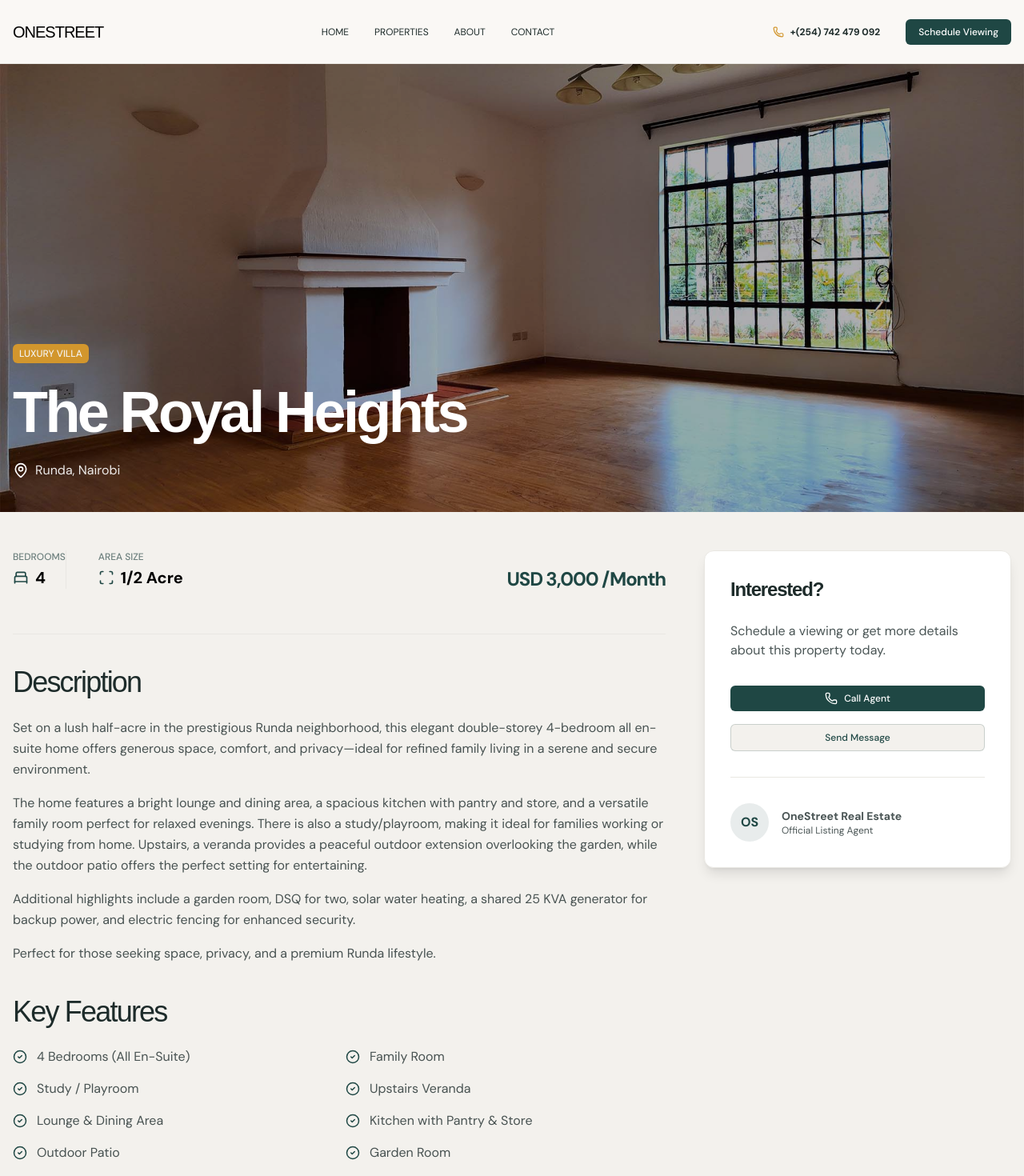
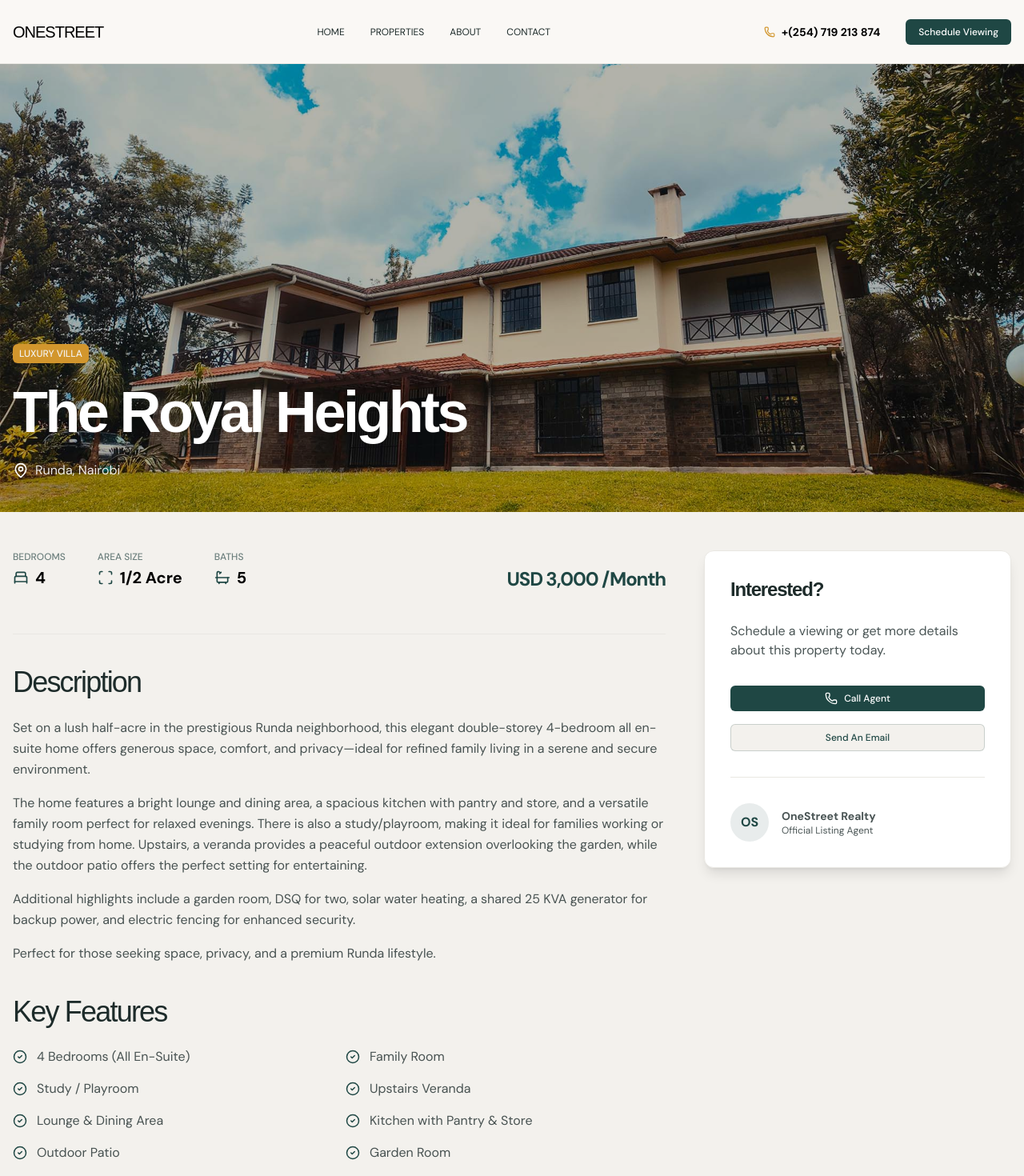
Before and after one commit to samuel-mukabi/OneStreet, a Next.js app: page /properties/1 in a window 1280 px wide. Shown: the top 1470 px of the page at 80% size. Built offline with nearby package versions, Linux system fonts and the light colour scheme; a web font is replaced by a local one.

Commit message:
Added the first real property

```diff
--- a/app/components/NavBar.tsx
+++ b/app/components/NavBar.tsx
@@ -29,7 +29,7 @@ const NavBar = () => {
                 <div className="hidden lg:flex items-center gap-8">
                     <div className="flex items-center gap-2">
                         <Phone size={14} className="text-accent" />
-                        <h6 className="cursor-pointer font-bold">+(254) 742 479 092</h6>
+                        <Link href={`tel:0719213874`} className="cursor-pointer font-bold text-sm!">+(254) 719 213 874</Link>
                     </div>
                     <Link href={'/contact'} className="btn-primary">Schedule Viewing</Link>
                 </div>
@@ -68,7 +68,7 @@ const NavBar = () => {
                     <div className="mt-auto space-y-6">
                         <div className="space-y-2">
                             <p className="text-xs text-muted uppercase tracking-widest font-bold">Inquiries</p>
-                            <p className="text-base font-bold">+(254) 742 479 092</p>
+                            <Link href={'tel:0719213874'} className="text-base font-bold">+(254) 719 213 874</Link>
                         </div>
                         <Link
                             href="/contact"
--- a/app/contact/page.tsx
+++ b/app/contact/page.tsx
@@ -7,13 +7,13 @@ const ContactPage = () => {
         {
             icon: <Phone size={20} />,
             title: "Phone",
-            details: "+(254) 742479092",
+            details: "+(254) 719 213 874",
             sub: "Mon - Fri, 9am - 6pm"
         },
         {
             icon: <Mail size={20} />,
             title: "Email",
-            details: "concierge@onestreet.com",
+            details: "realtyonestreet@gmail.com",
             sub: "Support 24/7"
         },
         {
--- a/app/data/properties.json
+++ b/app/data/properties.json
@@ -1,8 +1,9 @@
 [
   {
     "id": 1,
-    "image": "/house_1/photos/living room.jpg",
+    "image": "/house_1/photos/outdoor.jpg",
     "gallery": [
+      "/house_1/photos/outdoor.jpg",
       "/house_1/photos/living room.jpg",
       "/house_1/photos/dining.jpg",
       "/house_1/photos/kitchen.jpg",
@@ -24,7 +25,6 @@
       "/house_1/photos/general washroom.jpg",
       "/house_1/photos/laundry.jpg",
       "/house_1/photos/master walkin.jpg",
-      "/house_1/photos/outdoor.jpg",
       "/house_1/photos/pantry 2.jpg",
       "/house_1/photos/pantry.jpg",
       "/house_1/photos/stairs up.jpg",
@@ -38,6 +38,7 @@
     "name": "The Royal Heights",
     "location": "Runda, Nairobi",
     "rooms": 4,
+    "baths": 5,
     "size": "1/2 Acre",
     "description": "Set on a lush half-acre in the prestigious Runda neighborhood, this elegant double-storey 4-bedroom all en-suite home offers generous space, comfort, and privacy—ideal for refined family living in a serene and secure environment.\n\nThe home features a bright lounge and dining area, a spacious kitchen with pantry and store, and a versatile family room perfect for relaxed evenings. There is also a study/playroom, making it ideal for families working or studying from home. Upstairs, a veranda provides a peaceful outdoor extension overlooking the garden, while the outdoor patio offers the perfect setting for entertaining.\n\nAdditional highlights include a garden room, DSQ for two, solar water heating, a shared 25 KVA generator for backup power, and electric fencing for enhanced security. \n\n Perfect for those seeking space, privacy, and a premium Runda lifestyle.\n\n",
     "features": [
@@ -59,6 +60,11 @@
       "2 Months Rent Deposit",
       "1 Month Rent in Advance",
       "Minimum 2-Year Lease"
-    ]
+    ],
+    "contact": {
+      "email": "realtyonestreet@gmail.com",
+      "phone": "+254 719213874",
+      "address": "123 Main St, Nairobi, Kenya"
+    }
   }
 ]
--- a/app/design/CardDesign.tsx
+++ b/app/design/CardDesign.tsx
@@ -12,6 +12,7 @@ export interface Property {
     location: string;
     rooms: number;
     size: string;
+    baths: number;
     description: string;
 }
 
--- a/app/properties/[id]/page.tsx
+++ b/app/properties/[id]/page.tsx
@@ -4,7 +4,7 @@ import {useParams} from 'next/navigation'
 import Image from 'next/image'
 import {useState} from 'react'
 import propertiesData from "@/app/data/properties.json"
-import {BedSingle, Scan, MapPin, Phone, CheckCircle2, X, ChevronLeft, ChevronRight} from "lucide-react"
+import {BedSingle, Scan, MapPin, Phone, CheckCircle2, X, ChevronLeft, ChevronRight, Bath} from "lucide-react"
 import Link from "next/link";
 
 const PropertyPage = () => {
@@ -74,7 +74,7 @@ const PropertyPage = () => {
                 <div className="lg:col-span-2 space-y-10">
                     {/* Features/Stats */}
                     <div className="md:flex-between flex-col md:flex-row space-y-6 border-b border-border pb-8">
-                        <div className="flex flex-wrap">
+                        <div className="flex-center gap-10">
                             <div className="flex flex-col gap-1">
                                 <span className="text-muted text-xs uppercase font-medium">Bedrooms</span>
                                 <div className="flex items-center gap-2">
@@ -82,11 +82,18 @@ const PropertyPage = () => {
                                     <span className="text-xl font-bold">{property.rooms}</span>
                                 </div>
                             </div>
-                            <div className="flex flex-col gap-1 border-l border-border pl-10">
+                            <div className="flex flex-col gap-1">
                                 <span className="text-muted text-xs uppercase font-medium">Area Size</span>
                                 <div className="flex items-center gap-2">
                                     <Scan size={20} className="text-primary"/>
                                     <span className="text-xl font-bold">{property.size}</span>
+                                </div>
+                            </div>
+                            <div className="flex flex-col gap-1">
+                                <span className="text-muted text-xs uppercase font-medium">Baths</span>
+                                <div className="flex items-center gap-2">
+                                    <Bath size={20} className="text-primary"/>
+                                    <span className="text-xl font-bold">{property.baths}</span>
                                 </div>
                             </div>
                         </div>
@@ -116,6 +123,23 @@ const PropertyPage = () => {
                                         <p>{feature}</p>
                                     </div>
                                 ))}
+                            </div>
+                        </div>
+                    )}
+
+                    {/* Lease Terms */}
+                    {property.terms && (
+                        <div>
+                            <h2 className="mb-6">Lease Terms</h2>
+                            <div className="bg-secondary/50">
+                                <ul className="space-y-3">
+                                    {property.terms.map((term, index) => (
+                                        <li key={index} className="flex items-start gap-3">
+                                            <div className="mt-1.5 h-1.5 w-1.5 rounded-full bg-primary shrink-0"/>
+                                            <p className="font-medium">{term}</p>
+                                        </li>
+                                    ))}
+                                </ul>
                             </div>
                         </div>
                     )}
@@ -193,22 +217,6 @@ const PropertyPage = () => {
                         </div>
                     )}
 
-                    {/* Lease Terms */}
-                    {property.terms && (
-                        <div>
-                            <h2 className="mb-6">Lease Terms</h2>
-                            <div className="bg-secondary/50">
-                                <ul className="space-y-3">
-                                    {property.terms.map((term, index) => (
-                                        <li key={index} className="flex items-start gap-3">
-                                            <div className="mt-1.5 h-1.5 w-1.5 rounded-full bg-primary shrink-0"/>
-                                            <p className="font-medium">{term}</p>
-                                        </li>
-                                    ))}
-                                </ul>
-                            </div>
-                        </div>
-                    )}
                 </div>
 
                 {/* Sidebar / Contact Info */}
@@ -219,13 +227,16 @@ const PropertyPage = () => {
                             today.</p>
 
                         <div className="space-y-4 mb-8">
-                            <button className="w-full btn-primary py-4 text-sm flex-center gap-2">
+                            <Link href={`tel:${property.contact.phone}`} className="w-full btn-primary text-sm flex-center gap-2">
                                 <Phone size={16}/>
                                 Call Agent
-                            </button>
-                            <button className="w-full btn-secondary py-4 text-sm border border-primary/20">
-                                Send Message
-                            </button>
+                            </Link>
+                            <Link
+                                href={`mailto:${property.contact.email}?subject=Inquiry about ${property.name}&body=Hello, I am interested in the property ${property.name}.`}
+                                className="flex-center btn-secondary text-sm border border-primary/20"
+                            >
+                                Send An Email
+                            </Link>
                         </div>
 
                         <div className="pt-8 border-t border-border">
@@ -234,7 +245,7 @@ const PropertyPage = () => {
                                     <span className="text-primary font-bold">OS</span>
                                 </div>
                                 <div>
-                                    <p className="font-bold text-sm">OneStreet Real Estate</p>
+                                    <p className="font-bold text-sm">OneStreet Realty</p>
                                     <p className="text-xs text-muted">Official Listing Agent</p>
                                 </div>
                             </div>
```
Also changed, not shown: public/image/Real Estate Picture.jpg (deleted).
